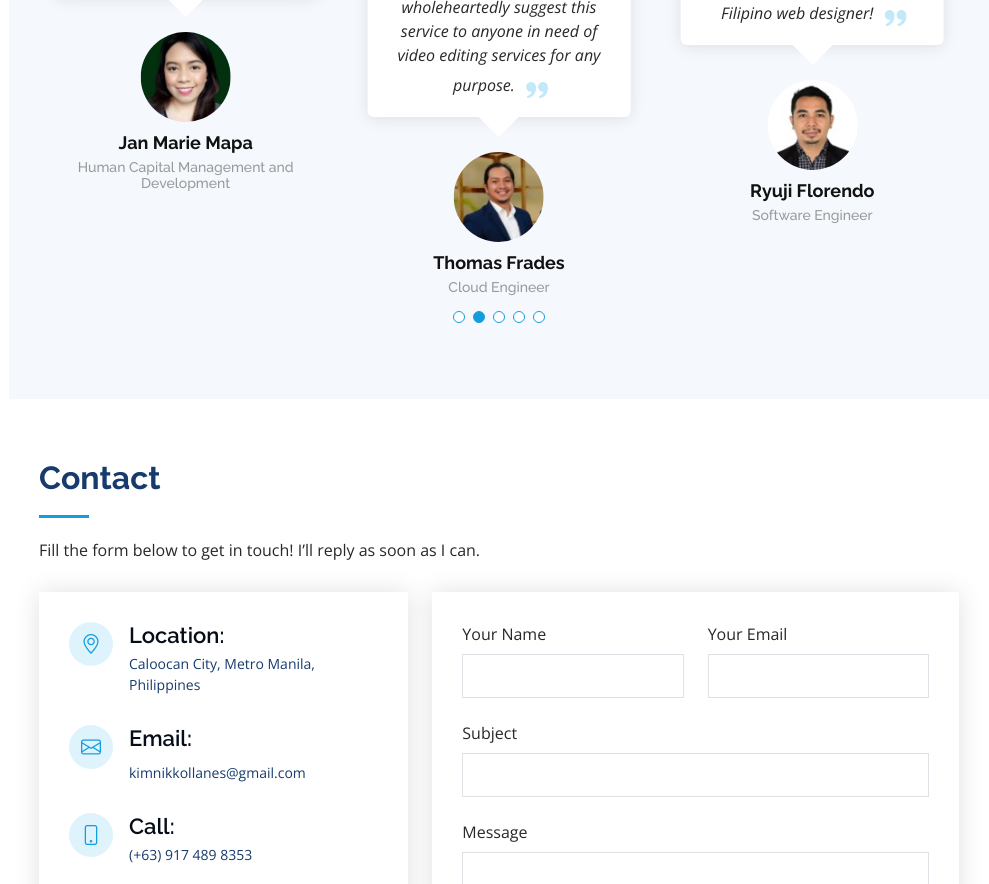
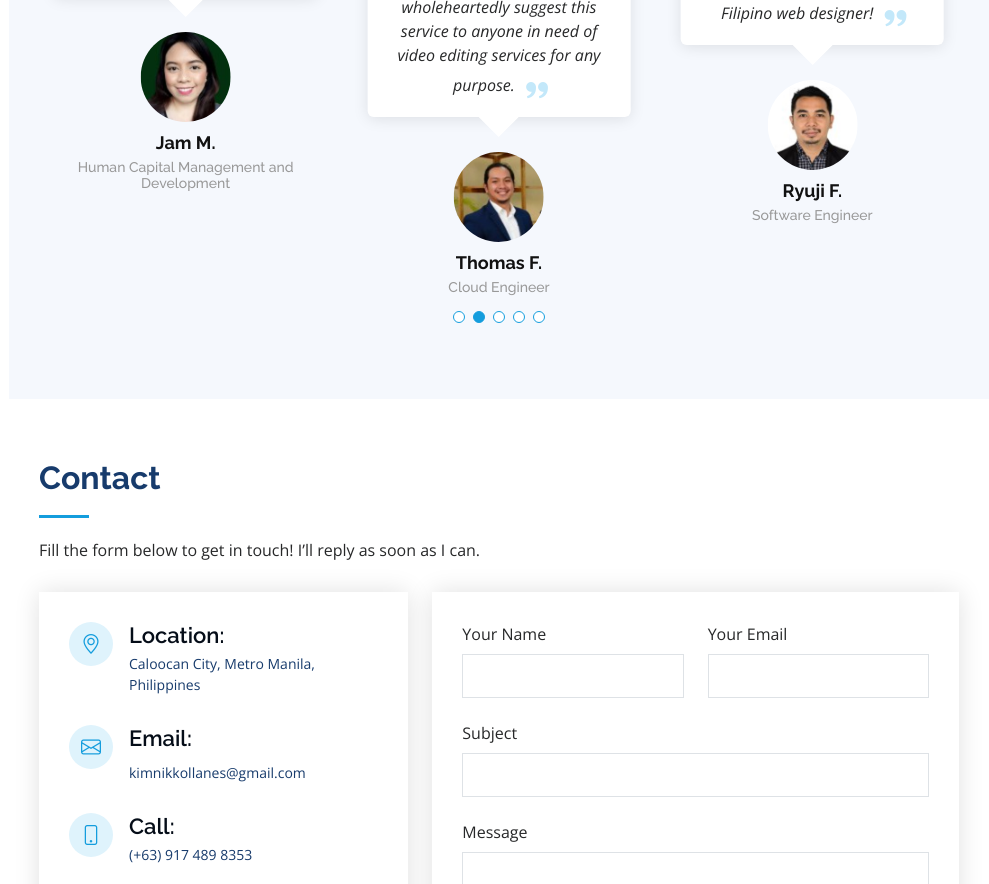
Before and after one commit to nexysllanes/NikkoPortfolio, a plain HTML site: page index.html in a window 1280 px wide. Shown: the part 6904-7788 px from the top of the page, without its empty margins (291-1280 px from the left). Drawn offline with nearby package versions, Linux system fonts and the light colour scheme.

Commit message:
Update index.html

```diff
--- a/index.html
+++ b/index.html
@@ -106,53 +106,7 @@
   </section>
   <!-- End About Section -->
 
-  <!-- ======= Facts Section ======= -->
-  <!-- <section id="facts" class="facts">
-      <div class="container">
 
-        <div class="section-title">
-          <h2>Facts</h2>
-          <p>Magnam dolores commodi suscipit. Necessitatibus eius consequatur ex aliquid fuga eum quidem. Sit sint consectetur velit. Quisquam quos quisquam cupiditate. Et nemo qui impedit suscipit alias ea. Quia fugiat sit in iste officiis commodi quidem hic quas.</p>
-        </div>
-
-        <div class="row no-gutters">
-
-          <div class="col-lg-3 col-md-6 d-md-flex align-items-md-stretch" data-aos="fade-up">
-            <div class="count-box">
-              <i class="bi bi-emoji-smile"></i>
-              <span data-purecounter-start="0" data-purecounter-end="232" data-purecounter-duration="1" class="purecounter"></span>
-              <p><strong>Happy Clients</strong> consequuntur quae</p>
-            </div>
-          </div>
-
-          <div class="col-lg-3 col-md-6 d-md-flex align-items-md-stretch" data-aos="fade-up" data-aos-delay="100">
-            <div class="count-box">
-              <i class="bi bi-journal-richtext"></i>
-              <span data-purecounter-start="0" data-purecounter-end="521" data-purecounter-duration="1" class="purecounter"></span>
-              <p><strong>Projects</strong> adipisci atque cum quia aut</p>
-            </div>
-          </div>
-
-          <div class="col-lg-3 col-md-6 d-md-flex align-items-md-stretch" data-aos="fade-up" data-aos-delay="200">
-            <div class="count-box">
-              <i class="bi bi-headset"></i>
-              <span data-purecounter-start="0" data-purecounter-end="1453" data-purecounter-duration="1" class="purecounter"></span>
-              <p><strong>Hours Of Support</strong> aut commodi quaerat</p>
-            </div>
-          </div>
-
-          <div class="col-lg-3 col-md-6 d-md-flex align-items-md-stretch" data-aos="fade-up" data-aos-delay="300">
-            <div class="count-box">
-              <i class="bi bi-people"></i>
-              <span data-purecounter-start="0" data-purecounter-end="32" data-purecounter-duration="1" class="purecounter"></span>
-              <p><strong>Hard Workers</strong> rerum asperiores dolor</p>
-            </div>
-          </div>
-
-        </div>
-
-      </div>
-    </section>--><!-- End Facts Section -->
 
   <!-- ======= Skills Section ======= -->
   <section id="skills" class="skills section-bg">
@@ -322,12 +276,6 @@
           	</div>
 
 		  </div>
-
-
-
-
-
-
 
 
 		<div class="col-lg-6" data-aos="fade-up" data-aos-delay="100">
@@ -530,7 +478,7 @@
             <div class="testimonial-item" data-aos="fade-up">
               <p> <i class="bx bxs-quote-alt-left quote-icon-left"></i> Nikko assisted me with our product's research, design, and testing. He was punctual, professional, and inventive. Along the course, he provided me with helpful criticism and suggestions. Without him, I couldn't have done it!  <i class="bx bxs-quote-alt-right quote-icon-right"></i> </p>
               <img src="assets/img/testimonials/testimonials-1.jpg" class="testimonial-img" alt="">
-              <h3>Arlene Manalang</h3>
+              <h3>Arlene M.</h3>
               <h4>R&amp;D Consultant</h4>
             </div>
           </div>
@@ -540,7 +488,7 @@
             <div class="testimonial-item" data-aos="fade-up" data-aos-delay="100">
               <p> <i class="bx bxs-quote-alt-left quote-icon-left"></i> I was very satisfied with the result. He delivered the project on time, within budget and with high quality. He was very responsive and professional throughout the process. I would definitely recommend them to anyone who needs programming services. <i class="bx bxs-quote-alt-right quote-icon-right"></i> </p>
               <img src="assets/img/testimonials/testimonials-2.jpg" class="testimonial-img" alt="">
-              <h3>Jan Marie Mapa</h3>
+              <h3>Jam M.</h3>
               <h4>Human Capital Management and Development</h4>
             </div>
           </div>
@@ -550,7 +498,7 @@
             <div class="testimonial-item" data-aos="fade-up" data-aos-delay="200">
               <p> <i class="bx bxs-quote-alt-left quote-icon-left"></i>I was seeking for a video editing provider to create a short documentary about the history of an organization for a reunion. I asked him to give it a shot and make the video. I was blown away by the end result, which is a professional-looking video. The crowd responded positively to the video. I wholeheartedly suggest this service to anyone in need of video editing services for any purpose. <i class="bx bxs-quote-alt-right quote-icon-right"></i> </p>
               <img src="assets/img/testimonials/testimonials-3.jpg" class="testimonial-img" alt="">
-              <h3>Thomas Frades</h3>
+              <h3>Thomas F.</h3>
               <h4>Cloud Engineer</h4>
             </div>
           </div>
@@ -560,7 +508,7 @@
             <div class="testimonial-item" data-aos="fade-up" data-aos-delay="300">
               <p> <i class="bx bxs-quote-alt-left quote-icon-left"></i> Nikko did an excellent job designing our website, particularly how it was developed based on our prototypes. He's simple to work with, sticks to deadlines, and gives excellent help throughout the development cycle. I would recommend him to anyone searching for a talented Filipino web designer! <i class="bx bxs-quote-alt-right quote-icon-right"></i> </p>
               <img src="assets/img/testimonials/testimonials-4.jpg" class="testimonial-img" alt="">
-              <h3>Ryuji Florendo</h3>
+              <h3>Ryuji F.</h3>
               <h4>Software Engineer</h4>
             </div>
           </div>
@@ -570,7 +518,7 @@
             <div class="testimonial-item" data-aos="fade-up" data-aos-delay="400">
               <p> <i class="bx bxs-quote-alt-left quote-icon-left"></i> Nikko is a one-of-a-kind web developer that consistently exceeds expectations. Working with him for a few years has provided us happiness, company progress, and friendship. <i class="bx bxs-quote-alt-right quote-icon-right"></i> </p>
               <img src="assets/img/testimonials/testimonials-5.jpg" class="testimonial-img" alt="">
-              <h3>Joven Balgos</h3>
+              <h3>Joven B.</h3>
               <h4>Operations Unit Head</h4>
             </div>
           </div>
```
